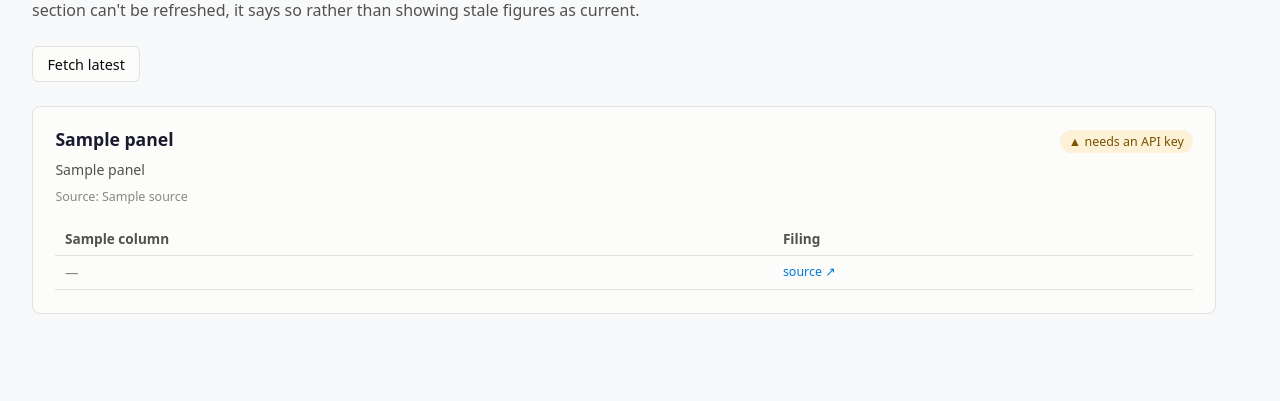
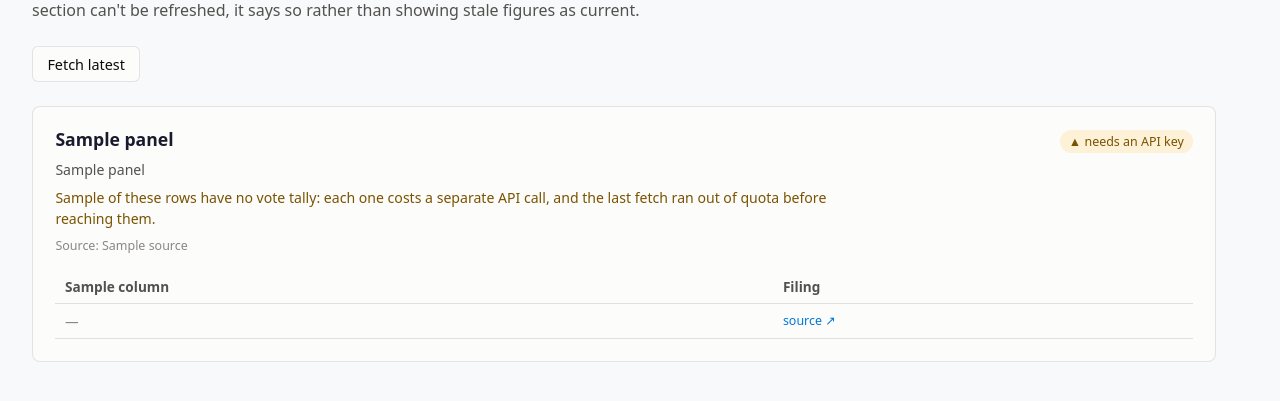
Before and after one commit to jshaw244/ledger, a Flask app: template ledger/templates/ledger.html in a window 1280 px wide. Shown: the part 165-566 px from the top of the page. Run offline with Flask 3, Linux system fonts and the light colour scheme; the template is opened without the code that fills it: most values are stand-ins (such as "Sample title", 1, 10 or a date in 2020).

Commit message:
Fetch tallies for every displayed vote, and stop explaining a fixed limit
The government panel carried a permanent caveat — "tallies are fetched per vote
and are capped by API quota, so the older rows may show none" — that required the
reader to understand the fetcher's internals to know why eight rows had dashes in
them. That is the wrong thing to ask of a reader.

The cap was 12 of 20 displayed votes, chosen when DEMO_KEY's 40 requests/hour was
the binding constraint. A real api.data.gov key allows 1000/hour, so enriching all
20 costs about 21 requests on a once-daily fetch. ENRICH_REAL now tracks
KEEP_VOTES, so every displayed vote has its yea/nay. DEMO_KEY keeps a low cap,
since it shares that small budget with the donations section.

The subtitle now describes what the table is rather than how it was built, and
explains the two column names a reader cannot guess ("Roll", "source"). The quota
caveat becomes conditional: it renders only when rows are actually missing tallies,
and says how many. A caveat permanently on screen stops being read, and this one
no longer applies at all with a key configured.

Verified: 20 of 20 rows carry tallies, no em-dash cells in Yea/Nay, and the
conditional note correctly does not render.

Co-Authored-By: Claude Opus 5 (1M context) <noreply@anthropic.com>

```diff
--- a/ledger/templates/ledger.html
+++ b/ledger/templates/ledger.html
@@ -82,6 +82,7 @@
   .panel h2 { margin: 0; font-size: 1.1rem; }
   .panel .sub { margin: .4rem 0 0; color: var(--ink-2); font-size: .88rem; line-height: 1.5; max-width: 52rem; }
   .panel .src { margin: .5rem 0 1rem; font-size: .78rem; color: var(--ink-muted); }
+  .panel .caveat { color: #7a5300; }
 
   /* Status pills pair a glyph with a word — never color alone. */
   .pill { font-size: .78rem; padding: .2rem .55rem; border-radius: 999px; white-space: nowrap; }
@@ -145,6 +146,14 @@
       {{ freshness(p.run) }}
     </div>
     <p class="sub">{{ p.subtitle }}</p>
+    {% if p.missing_tallies %}
+    {# Shown only when it is actually true — a caveat that is always on screen
+       stops being read, and this one no longer applies with a real API key. #}
+    <p class="sub caveat">
+      {{ p.missing_tallies }} of these rows have no vote tally: each one costs a
+      separate API call, and the last fetch ran out of quota before reaching them.
+    </p>
+    {% endif %}
     <p class="src">Source: {{ p.source }}</p>
 
     {% if p.load_error %}
```
Also changed, not shown: ledger/fetch/government.py (+7 -2 lines), ledger/routes.py (+9 -1 lines).
